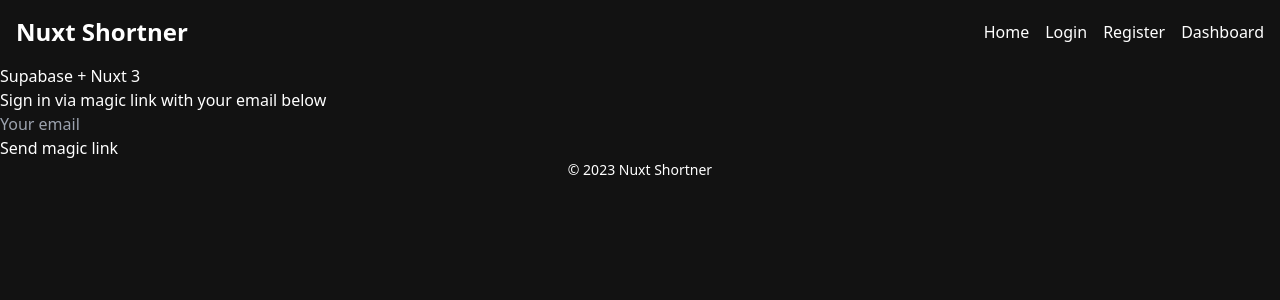
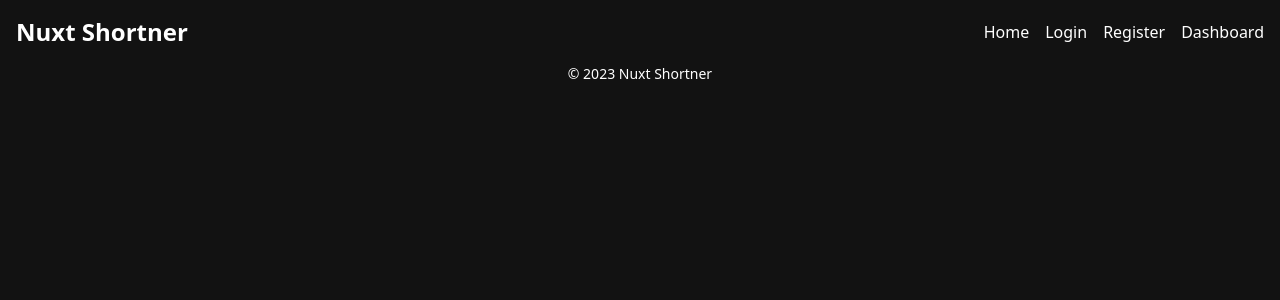
Before and after one commit to maurodf0/NuxtShortner, a Nuxt app: page /login in a window 1280 px wide. Shown: the top 300 px of the page. Built offline with nearby package versions, Linux system fonts and the light colour scheme; no server answers.

Commit message:
login init

```diff
--- a/app/pages/login.vue
+++ b/app/pages/login.vue
@@ -1,35 +1,7 @@
 <script setup>
-const supabase = useSupabaseClient()
 
-const loading = ref(false)
-const email = ref('')
-
-const handleLogin = async () => {
-  try {
-    loading.value = true
-    const { error } = await supabase.auth.signInWithOtp({ email: email.value })
-    if (error) throw error
-    alert('Check your email for the login link!')
-  } catch (error) {
-    alert(error.error_description || error.message)
-  } finally {
-    loading.value = false
-  }
-}
 </script>
 
 <template>
-  <form class="row flex-center flex" @submit.prevent="handleLogin">
-    <div class="col-6 form-widget">
-      <h1 class="header">Supabase + Nuxt 3</h1>
-      <p class="description">Sign in via magic link with your email below</p>
-      <div>
-        <input class="inputField" type="email" placeholder="Your email" v-model="email" />
-      </div>
-      <div>
-        <input type="submit" class="button block" :value="loading ? 'Loading' : 'Send magic link'"
-          :disabled="loading" />
-      </div>
-    </div>
-  </form>
+
 </template>
```
